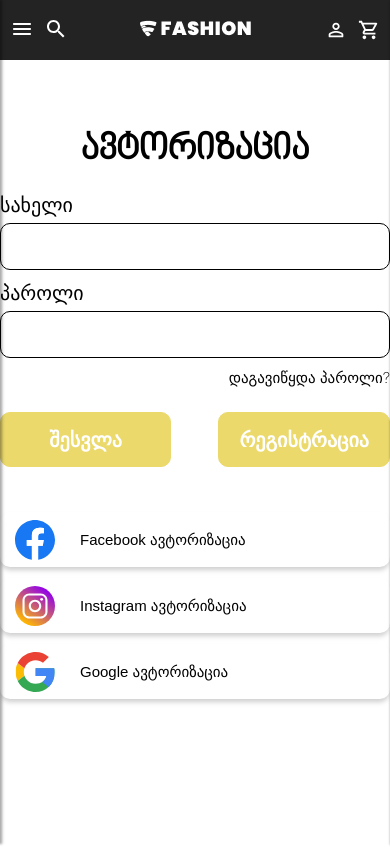
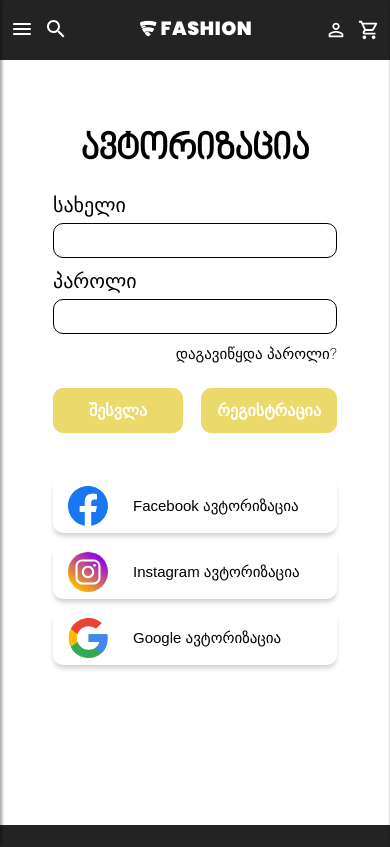
Before and after one commit to ItzVakko/Educity-Commerce-Web, a Next.js app: page /Pages/LoginPage in a window 390 px wide. Shown: the top 847 px of the page. Built offline with nearby package versions, Linux system fonts and the light colour scheme.

Commit message:
responsive done

```diff
--- a/src/app/Pages/LoginPage/LoginForm.css
+++ b/src/app/Pages/LoginPage/LoginForm.css
@@ -93,3 +93,26 @@ label {
   font-size: 15px;
   font-weight: 300;
 }
+
+@media screen and (max-width: 600px) {
+  .login-form {
+    max-width: 314px;
+    padding: 0 15px;
+  }
+
+  #username-login,
+  #password-login {
+    height: 35px;
+    font-size: 12px;
+  }
+
+  .login-page-buttons button {
+    height: 45px;
+    padding: 0 15px;
+    font-size: 16px;
+  }
+
+  .login-button {
+    max-width: 130px;
+  }
+}
--- a/src/app/Partner.css
+++ b/src/app/Partner.css
@@ -1,9 +1,11 @@
 .PartneryCompanyContainer {
   display: flex;
+  flex-wrap: wrap;
   justify-content: space-between;
   padding: 24px 50px;
   background-color: #c7f9cc;
   align-items: center;
+  gap: 10px;
 }
 
 .PartneryCompanyContainer .PartnerImg {
--- a/src/app/page.jsx
+++ b/src/app/page.jsx
@@ -15,7 +15,7 @@ export default function Home() {
         <HeaderBanner />
       </header>
       <main className="main-page-main-content">
-        {/* <Partner /> */}
+        <Partner />
         <CategorySection />
         <ClothesCategories category="men" categoryGeorgian="კაცი" />
         <ClothesCategories category="women" categoryGeorgian="ქალი" />
```
